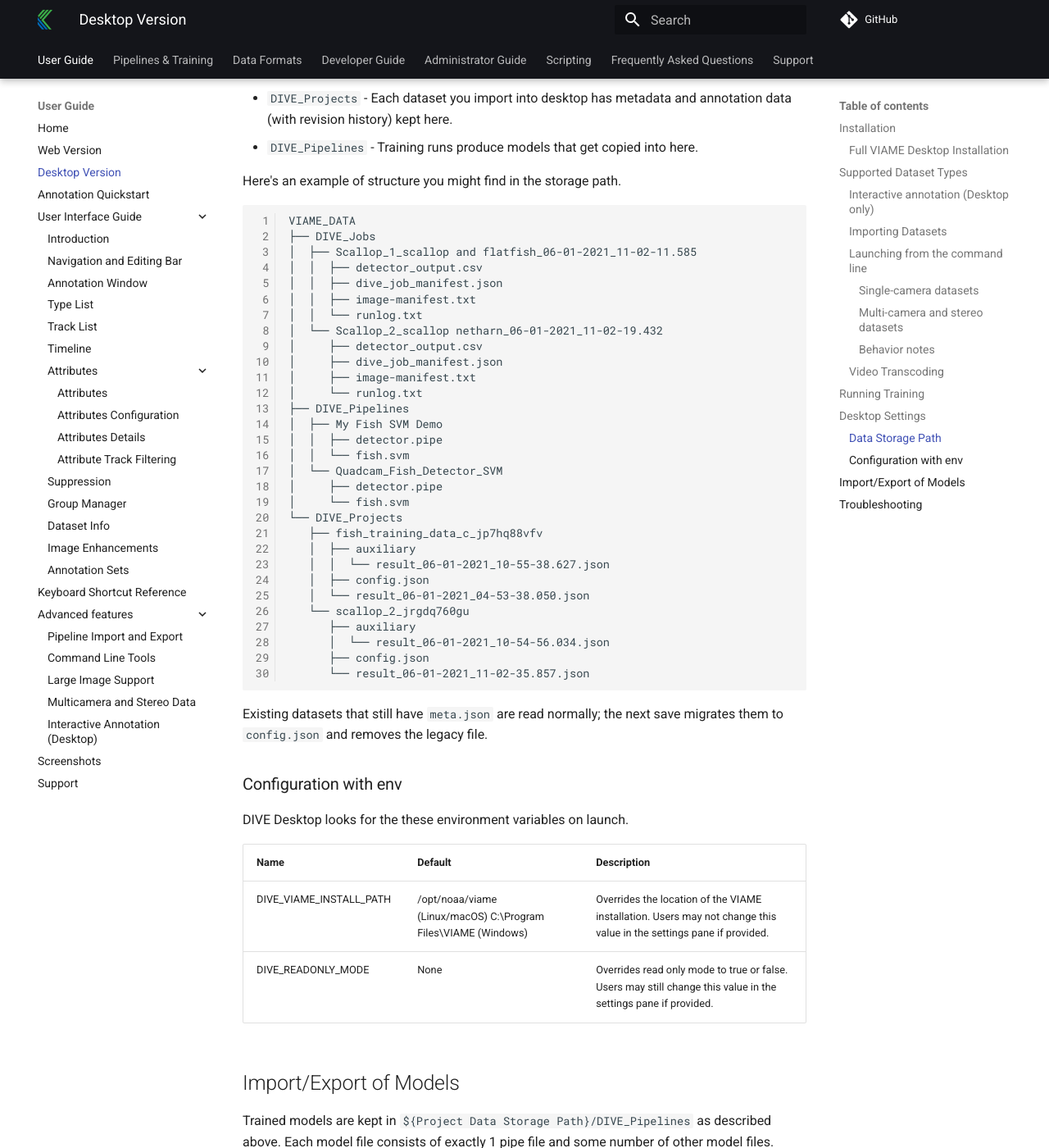
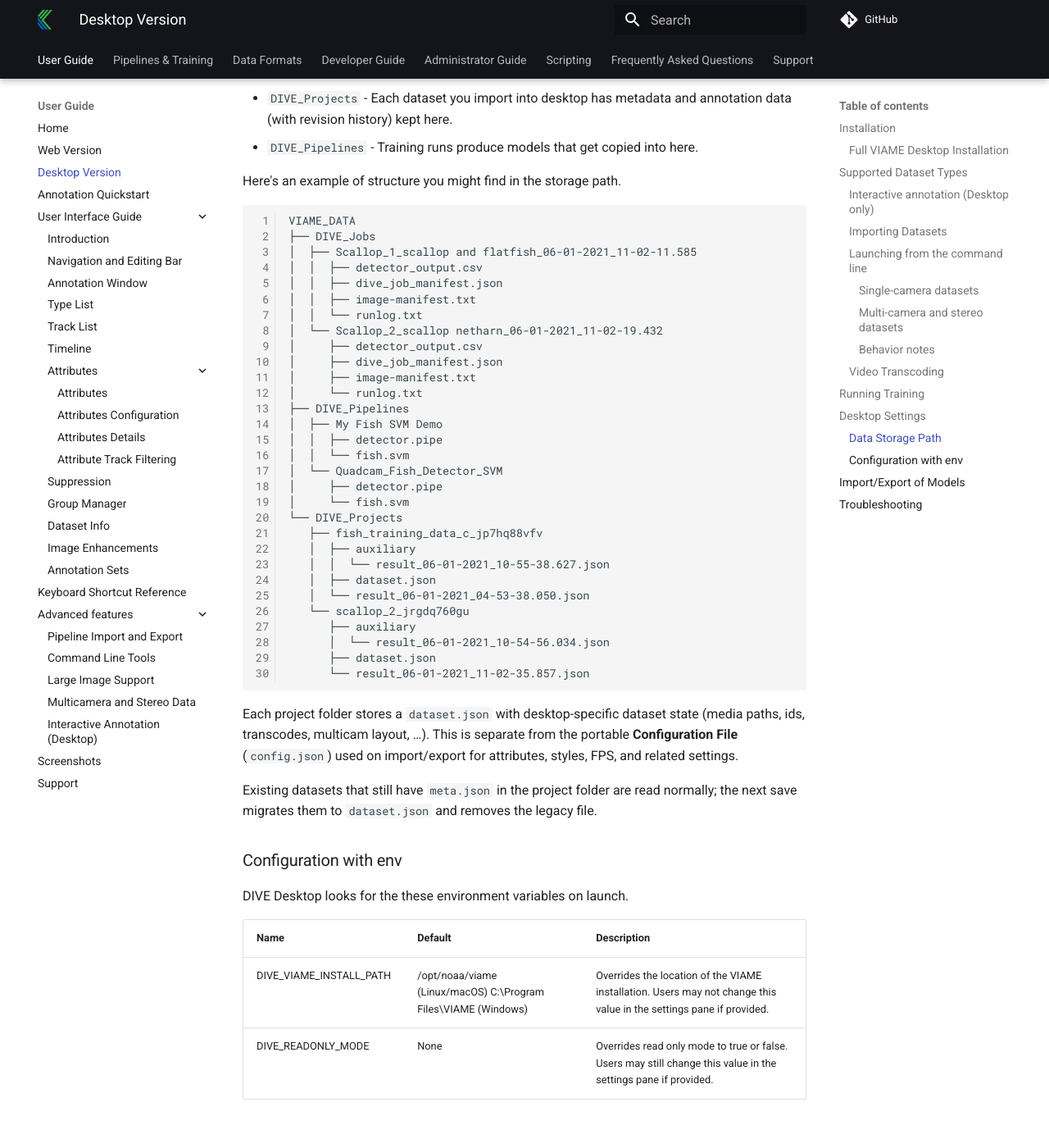
Before and after one commit to Kitware/dive, an MkDocs documentation site: the page built from docs/Dive-Desktop.md, in a window 1280 px wide and 1400 px high, scrolled down 6232 px. Shown: the whole window at 82% size. Built offline with MkDocs 1.6.1 and Material for MkDocs 9.7.7, drawn with Linux system fonts in a browser that asks for light colours; comment, search, counter and statistics services are not loaded.

Commit message:
local storage of dataset.json for desktop instead of config.json

````diff
--- a/docs/Dive-Desktop.md
+++ b/docs/Dive-Desktop.md
@@ -185,16 +185,18 @@ VIAME_DATA
    ├── fish_training_data_c_jp7hq88vfv
    │  ├── auxiliary
    │  │  └── result_06-01-2021_10-55-38.627.json
-   │  ├── config.json
+   │  ├── dataset.json
    │  └── result_06-01-2021_04-53-38.050.json
    └── scallop_2_jrgdq760gu
       ├── auxiliary
       │  └── result_06-01-2021_10-54-56.034.json
-      ├── config.json
+      ├── dataset.json
       └── result_06-01-2021_11-02-35.857.json
 ```
 
-Existing datasets that still have `meta.json` are read normally; the next save migrates them to `config.json` and removes the legacy file.
+Each project folder stores a `dataset.json` with desktop-specific dataset state (media paths, ids, transcodes, multicam layout, …). This is separate from the portable **Configuration File** (`config.json`) used on import/export for attributes, styles, FPS, and related settings.
+
+Existing datasets that still have `meta.json` in the project folder are read normally; the next save migrates them to `dataset.json` and removes the legacy file.
 ### Configuration with env
 
 DIVE Desktop looks for the these environment variables on launch.
````
Also changed, not shown: client/platform/desktop/README.md (+9 -9 lines), docs/Pipeline-Import-Export.md (+4 -0 lines), 8 other files.
